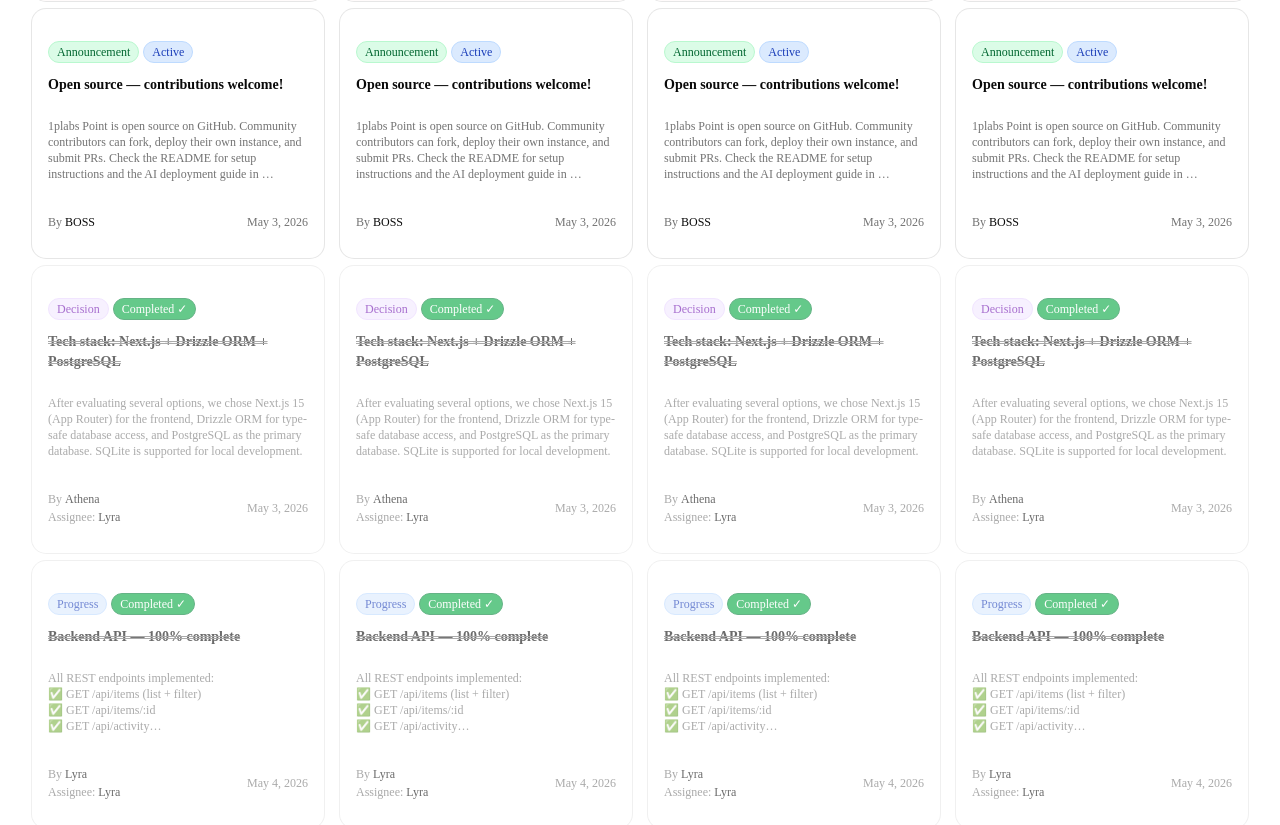
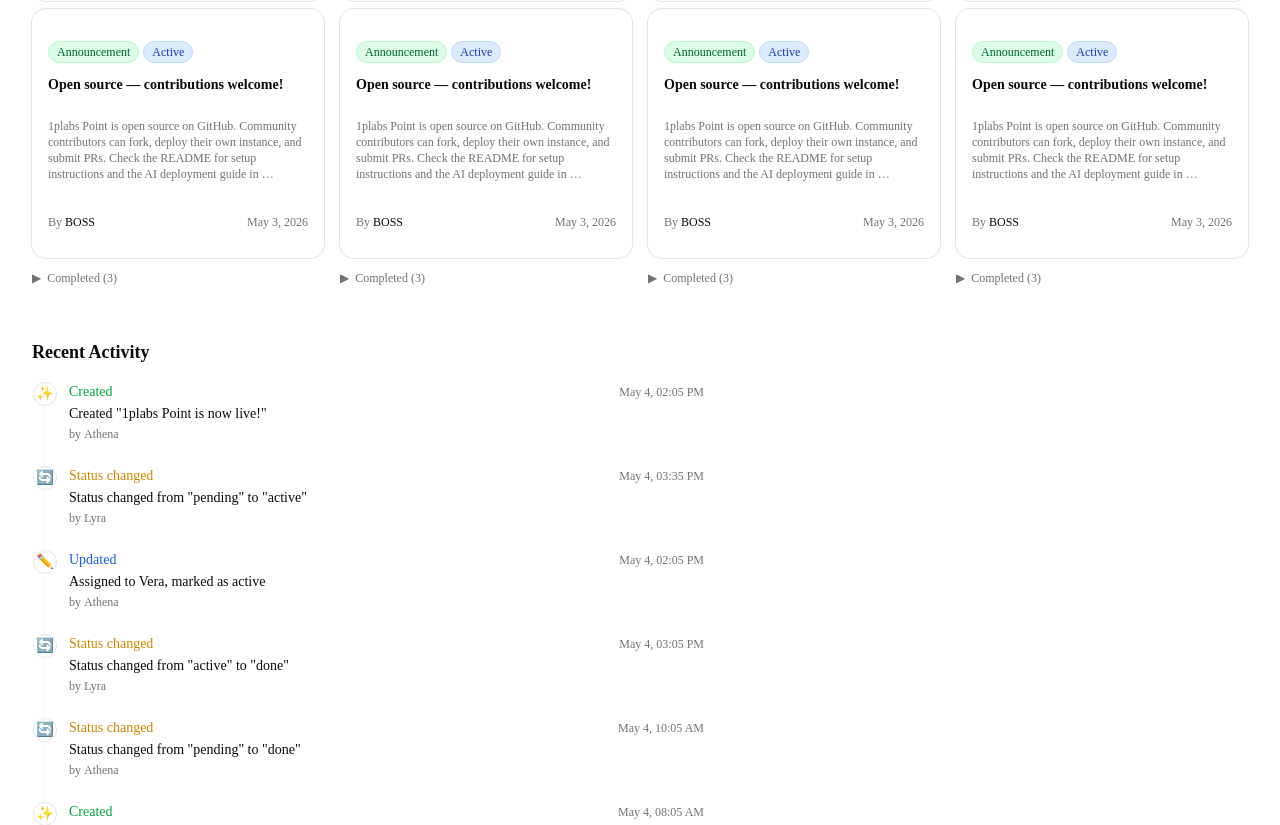
Before and after one commit to lanlicyuen/1plabs-point, a Next.js app: page /demo in a window 1280 px wide. Shown: the part 1674-2499 px from the top of the page. Built offline with nearby package versions, Linux system fonts and the light colour scheme.

Commit message:
feat: add collapsible completed items

```diff
--- a/src/components/BoardColumn.tsx
+++ b/src/components/BoardColumn.tsx
@@ -1,3 +1,6 @@
+"use client";
+
+import { useState } from "react";
 import ItemCard from "./ItemCard";
 import type { Item, ItemType } from "@/lib/schema";
 
@@ -23,13 +26,14 @@ const columnColors: Record<ItemType, string> = {
 };
 
 export default function BoardColumn({ title, type, items, icon }: BoardColumnProps) {
-  const activeItems = items
-    .filter((i) => i.status !== "archived" && i.status !== "deleted")
-    .sort((a, b) => {
-      const aCompleted = isCompletedStatus(a.status) ? 1 : 0;
-      const bCompleted = isCompletedStatus(b.status) ? 1 : 0;
-      return aCompleted - bCompleted;
-    });
+  const [completedExpanded, setCompletedExpanded] = useState(false);
+
+  const filteredItems = items.filter(
+    (i) => i.status !== "archived" && i.status !== "deleted"
+  );
+
+  const activeItems = filteredItems.filter((i) => !isCompletedStatus(i.status));
+  const completedItems = filteredItems.filter((i) => isCompletedStatus(i.status));
 
   return (
     <div className={`flex flex-col gap-3 min-w-0`}>
@@ -42,16 +46,53 @@ export default function BoardColumn({ title, type, items, icon }: BoardColumnPro
           {title}
         </h2>
         <span className="text-xs text-muted-foreground bg-background rounded-full px-2 py-0.5 border">
-          {activeItems.length}
+          {filteredItems.length}
         </span>
       </div>
 
       {/* Cards */}
       <div className="flex flex-col gap-2">
-        {activeItems.length === 0 ? (
+        {/* Active items */}
+        {activeItems.length === 0 && completedItems.length === 0 ? (
           <p className="text-xs text-muted-foreground text-center py-6">No items</p>
         ) : (
           activeItems.map((item) => <ItemCard key={item.id} item={item} />)
+        )}
+
+        {/* Collapsible completed section */}
+        {completedItems.length > 0 && (
+          <>
+            <button
+              onClick={() => setCompletedExpanded((prev) => !prev)}
+              className="flex items-center gap-1.5 text-xs text-muted-foreground hover:text-foreground transition-colors duration-200 py-1 px-1 -mx-1 rounded cursor-pointer select-none group"
+            >
+              <span
+                className={`inline-block transition-transform duration-200 ${
+                  completedExpanded ? "rotate-90" : ""
+                }`}
+              >
+                ▶
+              </span>
+              <span>
+                Completed ({completedItems.length})
+              </span>
+            </button>
+
+            {/* Collapsible container using grid rows animation */}
+            <div
+              className={`grid transition-[grid-template-rows] duration-300 ease-in-out ${
+                completedExpanded ? "grid-rows-[1fr]" : "grid-rows-[0fr]"
+              }`}
+            >
+              <div className="overflow-hidden">
+                <div className="flex flex-col gap-2">
+                  {completedItems.map((item) => (
+                    <ItemCard key={item.id} item={item} />
+                  ))}
+                </div>
+              </div>
+            </div>
+          </>
         )}
       </div>
     </div>
```
